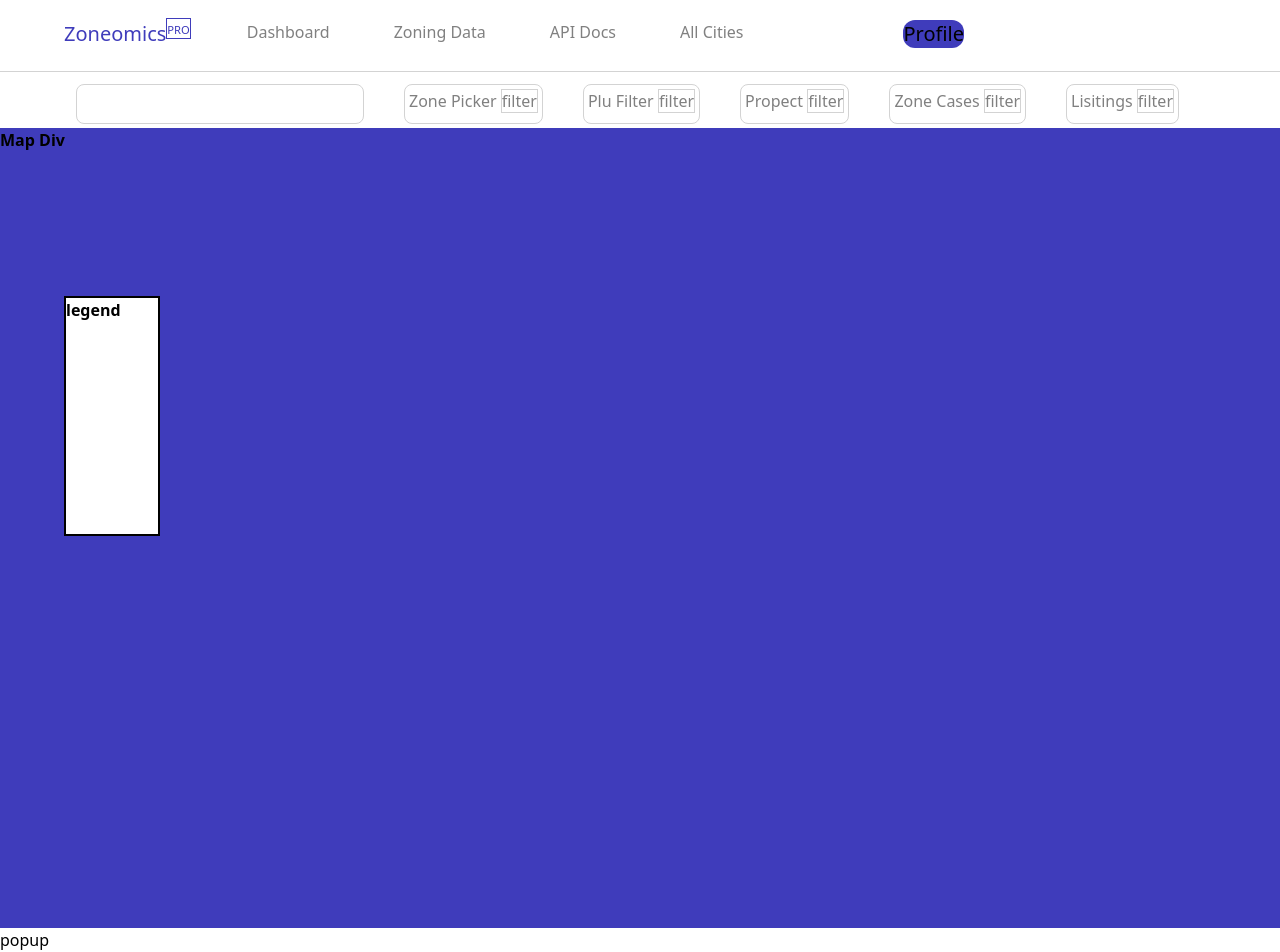
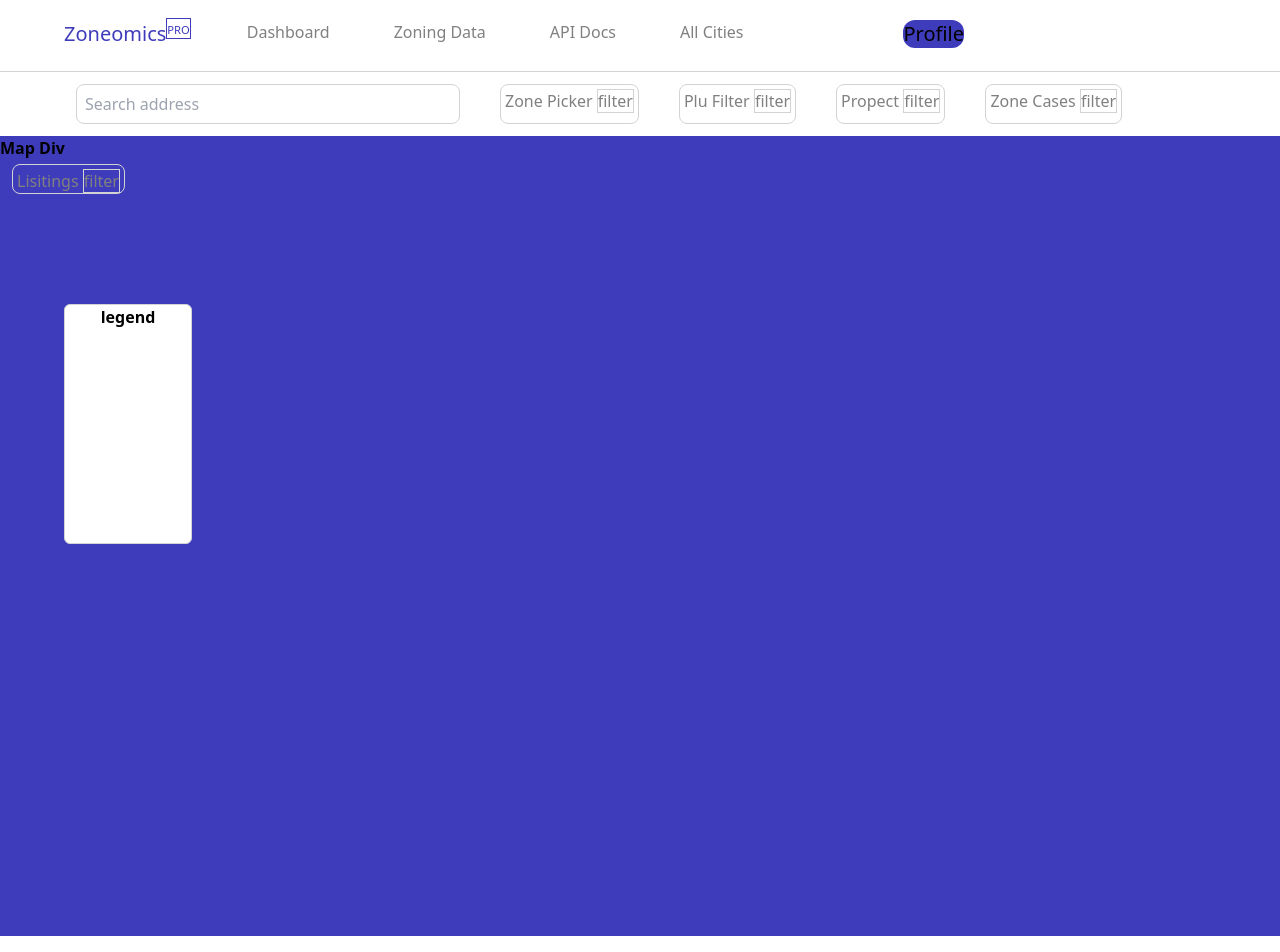
Before and after one commit to hasnatulhaq/Reactwithtailwind, a React (Create React App) app: page / in a window 1280 px wide. Shown: the part 8-960 px from the top of the page. Built offline with nearby package versions, Linux system fonts and the light colour scheme.

Commit message:
react with tailwind

```diff
--- a/src/App.js
+++ b/src/App.js
@@ -16,8 +16,8 @@
                <div className='text-xl flex items-end bg-purple flex-end ml-40 rounded-xl'>Profile</div>
                </div>
       </nav>
-      <div className='w-full h-14 bg-white p-3 flex flex-wrap gap-10'>
-           <input type="text" className="border-[1px] border-lightgray w-72 h-10 ml-16 rounded-lg"></input>
+      <div className='w-full h-16 bg-white p-3 flex flex-wrap gap-10'>
+           <input type="text" placeholder="Search address"  className="border-[1px] border-lightgray w-96 h-10 ml-16 rounded-lg p-2"></input>
            <div className="border-[1px] rounded-lg text-center pt-1 pl-1 pr-1 border-lightgray text-gray">Zone Picker <span className="border-[1px] border-lightgray">filter</span></div>
            <div className="border-[1px] rounded-lg text-center pt-1 pl-1 pr-1 border-lightgray text-gray">Plu Filter <span className="border-[1px] border-lightgray">filter</span></div>
            <div className="border-[1px] rounded-lg text-center pt-1 pl-1 pr-1 border-lightgray text-gray">Propect <span className="border-[1px] border-lightgray">filter</span></div>
@@ -26,10 +26,10 @@
       </div>
       <div className='h-screen bg-purple font-bold items-center w-full'>
         <h1>Map Div</h1>
-        <div className='bg-white w-24 border-2 top-9 z-[300] h-60 ml-16 mt-36'><p>legend</p></div>
+        <div className='bg-white w-32 border-[1px] top-9 z-[300] h-60 ml-16 mt-36 border-lightgray rounded-md text-center'><p>legend</p></div>
       </div>
-      <div className=''>
-          popup
+      <div className=' bg-lightgray w-52 h-4/5'>
+
       </div>
 
       {/* <h1 className="text-3xl font-bold">
```
